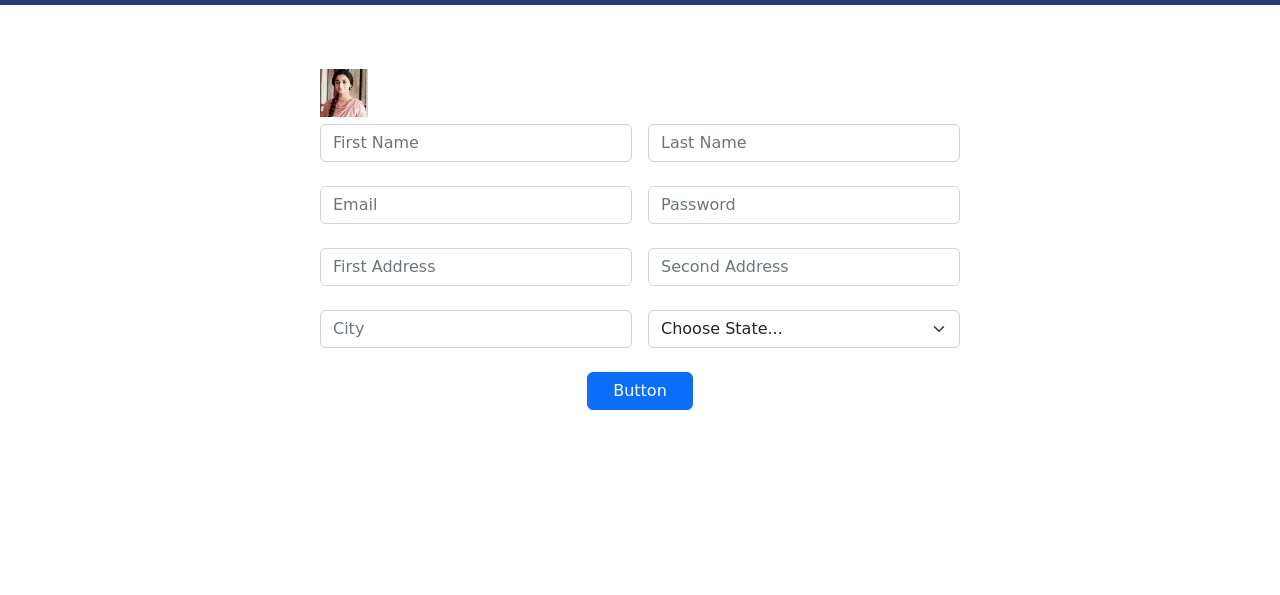
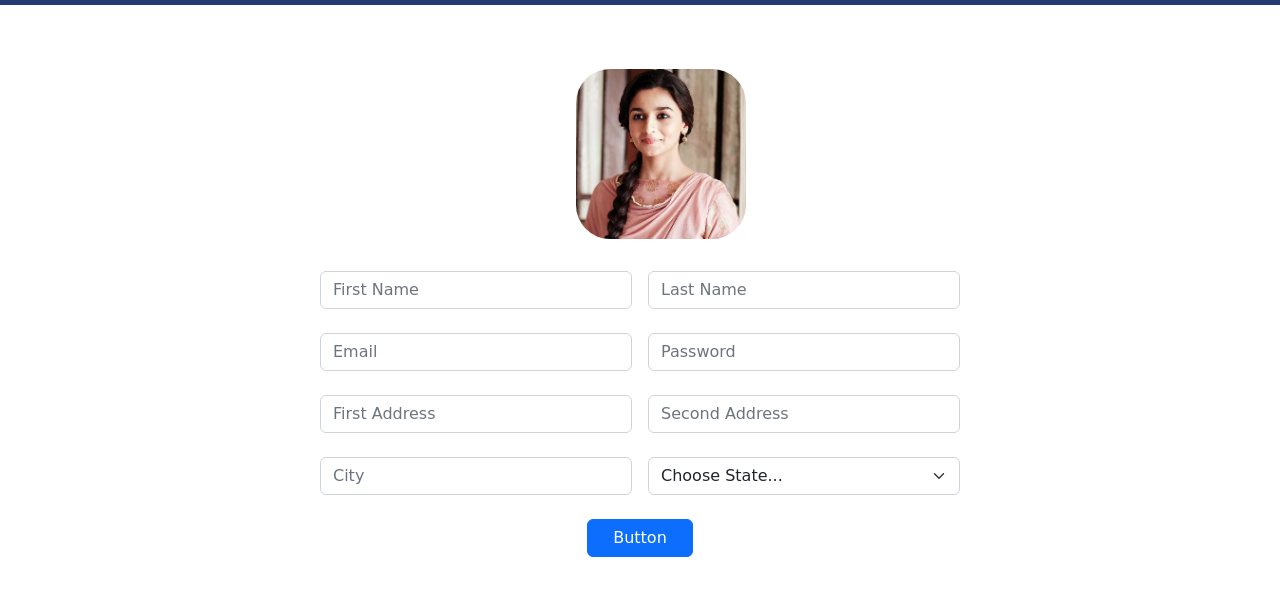
Before and after one commit to priyanshu070702/vit-project, a plain HTML site: page VITproject/index.html in a window 1280 px wide. Shown: the part 51-646 px from the top of the page. Drawn offline with nearby package versions, Linux system fonts and the light colour scheme.

Commit message:
BY priyanshu (2nd)

```diff
--- a/VITproject/index.html
+++ b/VITproject/index.html
@@ -50,10 +50,10 @@
     </section>
 
       <section id="form">
-        <input type="image" src="images/Alia Bhatt bollywood Movie must watch.png" alt="Submit" width="48" height="48">
-        <!--<div class="image">
+
+        <div class="image">
             <img src="images/Alia Bhatt bollywood Movie must watch.png" alt="" class="profileimage">
-        </div>-->
+        </div>
         <div class="row g-3">
             <div class="col">
               <input type="text" class="form-control" placeholder="First name" aria-label="First name">
```
